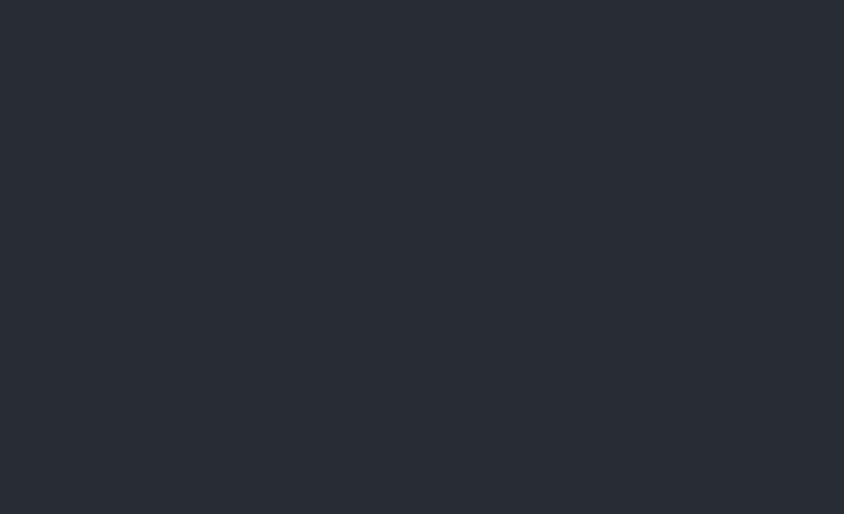
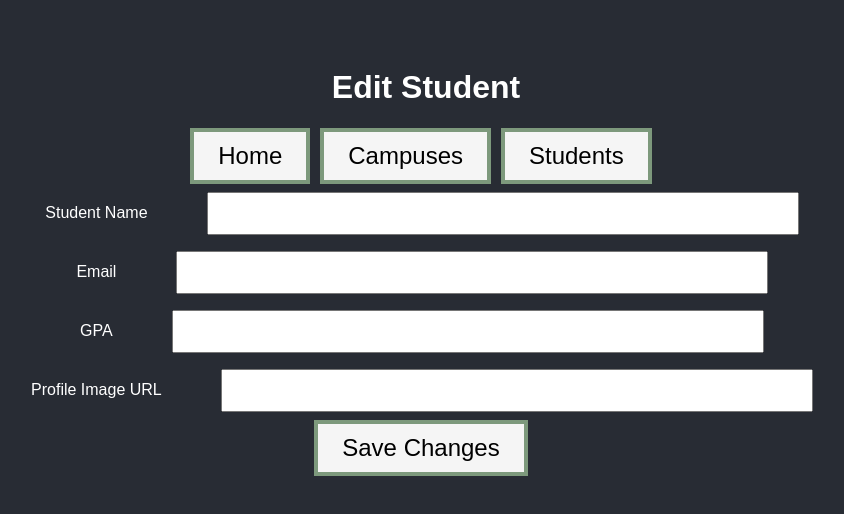
Before and after one commit to Alshohatee/ttp-crud-frontend, a React (Create React App) app: page /editstudent/1 in a window 1280 px wide. Shown: the top 514 px of the page, without its empty margins (214-1058 px from the left). Built offline with nearby package versions, Linux system fonts and the light colour scheme.

Commit message:
Finished EditStudent component

```diff
--- a/src/components/EditCampus.js
+++ b/src/components/EditCampus.js
@@ -97,8 +97,6 @@ export default function EditCampus() {
         }))
     }
 
-
-    console.log(unassignedStudents == true)
     return (
         <div>
             <h1>Edit Campus</h1>
--- a/src/components/EditStudent.js
+++ b/src/components/EditStudent.js
@@ -1,9 +1,60 @@
 import React from "react";
+import Axios from "axios"
+import { useNavigate, useLocation } from "react-router-dom";
+import NavBar from "./NavBar"
+
 
 export default function EditStudent() {
+    const location = useLocation()
+    const id = 1
+    const navigate = useNavigate()
+    const [errorMsg, showErrorMsg] = React.useState(false)
+
+
+    const [formElements, setFormElements] = React.useState({
+        studentName: "",
+        image: "",
+        email: "",
+        GPA: "",
+    })
+
+    function changeHandler(e) {
+        setFormElements(prevFormElements => ({
+            ...prevFormElements,
+            [e.target.name] : e.target.value
+        }))
+    }
+
+    async function submitHandler(e) {
+        e.preventDefault()
+        try {
+            const { studentName, email, GPA, image } = formElements
+            const trimmedName = studentName.trim().split(" ")
+            const firstName = trimmedName[0]
+            const lastName = trimmedName[1]
+
+            await Axios.patch(`http://localhost:8080/api/students/${id}`, { firstName, lastName, email, image, GPA })
+            navigate(-1)
+        } catch(e) {
+            console.log(e)
+            showErrorMsg(true)
+        }
+
+    }
+
+
     return (
         <div>
-
+            <h1>Edit Student</h1>
+            <NavBar />
+            <form onSubmit={submitHandler}>
+                <label>Student Name<input type="text" name="studentName" value={formElements.studentName} onChange={changeHandler} /></label> <br />
+                <label>Email<input type="text" name="email" value={formElements.email} onChange={changeHandler} /></label> <br />
+                <label>GPA<input type="text" name="GPA" value={formElements.GPA} onChange={changeHandler} /></label> <br />
+                <label>Profile Image URL<input type="text" name="image" value={formElements.image} onChange={changeHandler} /></label> <br />
+                <button>Save Changes</button>
+            </form>
+            {errorMsg && <h2 style={{color: "red"}}>An error has occurred. Detailed error info available on backend server console.</h2>}
         </div>
     )
 }
--- a/src/components/StudentCard.js
+++ b/src/components/StudentCard.js
@@ -28,6 +28,9 @@ console.log("hello")
 
       <Button variant="primary"> view </Button>
     </Link>
+
+      <Link to={`/editstudent/1`} state={{ id: 1 }}><Button variant="primary">Edit</Button></Link>
+
      {showAll&& (<button onClick={()=> handleClick()}>Delete </button>)}
   </Card.Body>
 </Card>
```
